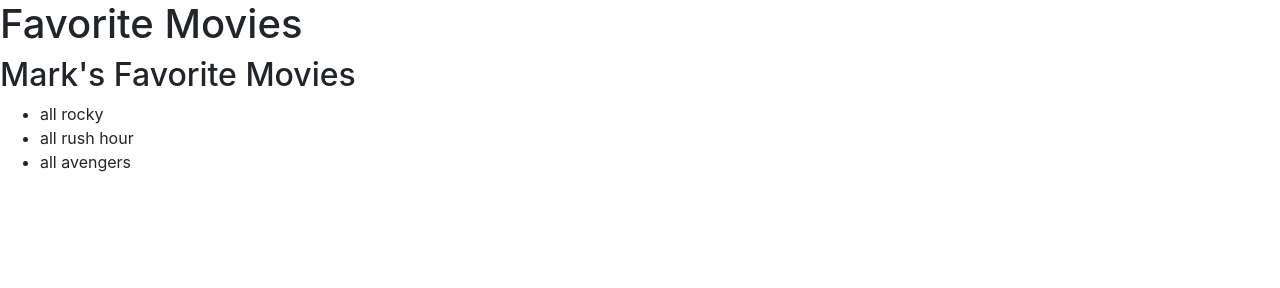
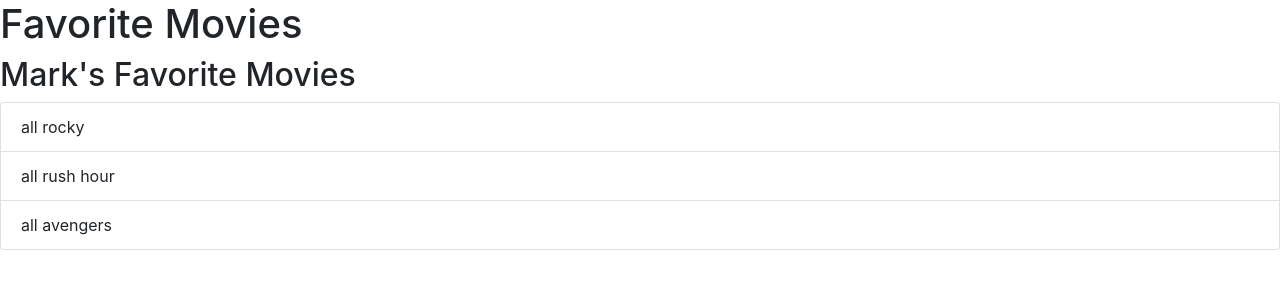
Before and after one commit to serpentz/favorite_movies, a plain HTML site: page index.html in a window 1280 px wide. Drawn offline with nearby package versions, Linux system fonts and the light colour scheme.

Commit message:
change from PR -thank you AB

```diff
--- a/index.html
+++ b/index.html
@@ -16,12 +16,11 @@
   </head>
   <body>
     <h1> Favorite Movies </h1>
-
     <h2>Mark's Favorite Movies</h2>
-    <ul>
-      <li>all rocky</li>
-      <li>all rush hour</li>
-      <li>all avengers</li>
+    <ul class="list-group">
+      <li class="list-group-item">all rocky</li>
+      <li class="list-group-item">all rush hour</li>
+      <li class="list-group-item">all avengers</li>
     </ul>
   </body>
 </html>
```
